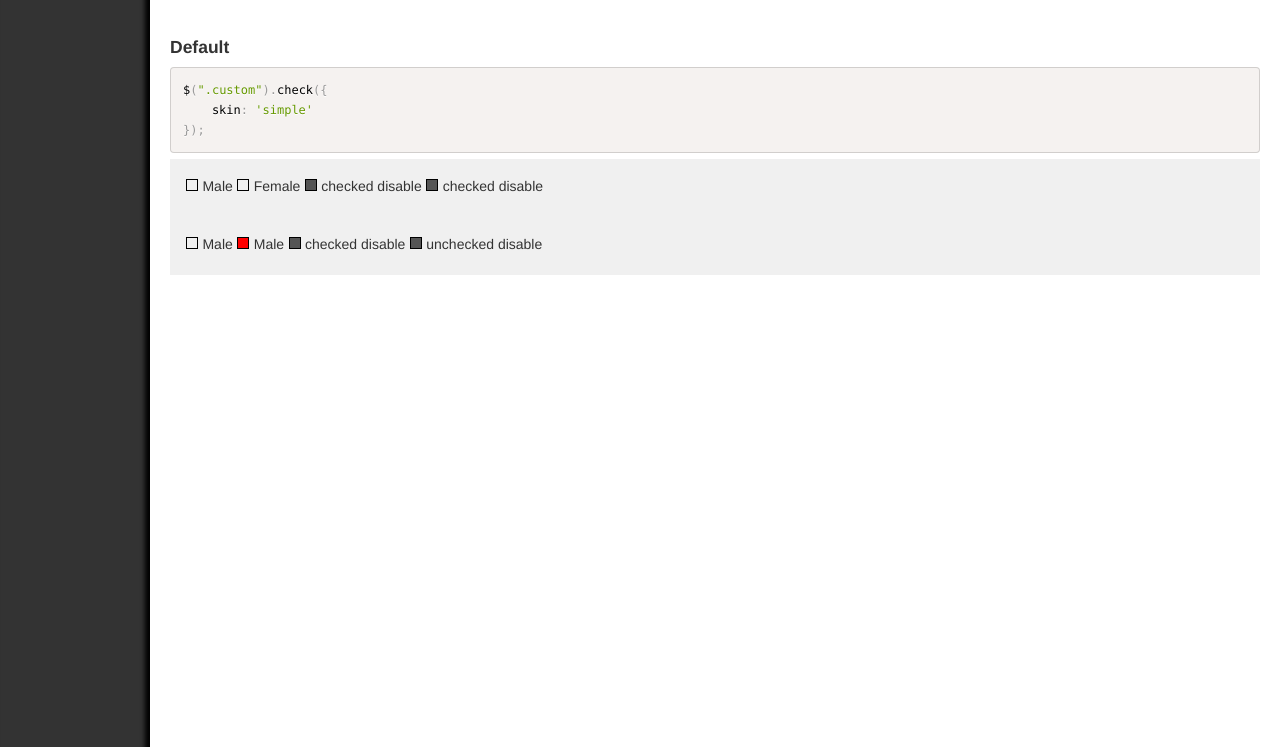
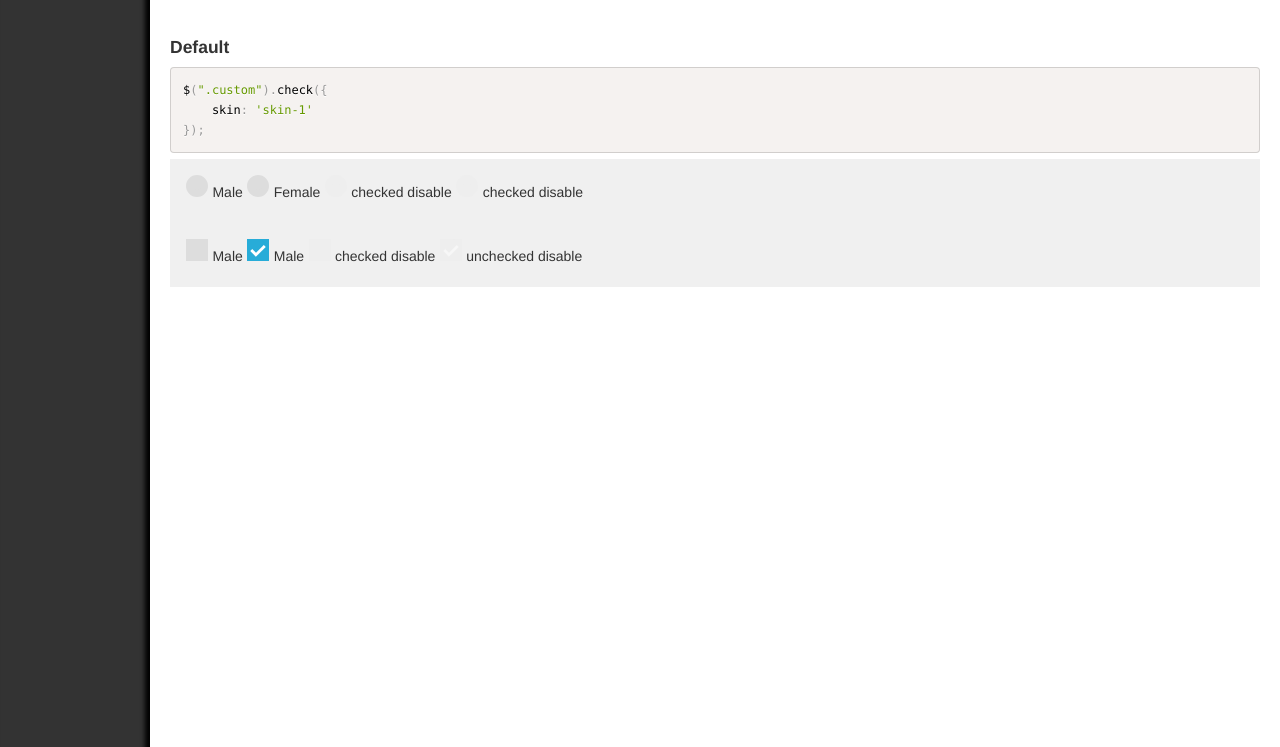
Before and after one commit to thecreation/jquery-asCheck, a website: page demo/index.html in a window 1280 px wide. Shown: the part 53-800 px from the top of the page. Drawn offline with Linux system fonts and the light colour scheme.

Commit message:
add new skin

```diff
--- a/demo/css/check.css
+++ b/demo/css/check.css
@@ -1,17 +1,121 @@
-.check-checked {
-  background-color: red;
+.check-box.type-checkbox.skin-1 {
+  position: relative;
+  display: inline-block;
+  width: 22px;
+  height: 22px;
+  cursor: pointer;
+  background-color: #ddd;
 }
 
-.check-disabled {
-  background-color: #555;
-  border: 1px solid #333;
+.check-box.type-checkbox.skin-1:before {
+  position: absolute;
+  bottom: 8px;
+  left: 4px;
+  display: inline-block;
+  width: 14px;
+  height: 8px;
+  background-color: transparent;
+  content: '';
+  -webkit-transform: rotate(-45deg);
+     -moz-transform: rotate(-45deg);
+      -ms-transform: rotate(-45deg);
+       -o-transform: rotate(-45deg);
+          transform: rotate(-45deg);
 }
 
-.check-box {
+.check-box.type-checkbox.skin-1:after {
+  position: absolute;
+  bottom: 12px;
+  left: 5px;
   display: inline-block;
-  width: 10px;
-  height: 10px;
-  border: 1px solid #000;
+  width: 13px;
+  height: 6px;
+  background-color: transparent;
+  content: '';
+  -webkit-transform: rotate(-45deg);
+     -moz-transform: rotate(-45deg);
+      -ms-transform: rotate(-45deg);
+       -o-transform: rotate(-45deg);
+          transform: rotate(-45deg);
+}
+
+.check-box.type-checkbox.skin-1:hover:before {
+  background-color: #fff;
+}
+
+.check-box.type-checkbox.skin-1:hover:after {
+  background-color: #ddd;
+}
+
+.check-box.type-checkbox.skin-1.check-checked {
+  background-color: #27acd8;
+}
+
+.check-box.type-checkbox.skin-1.check-checked:before {
+  background-color: #fff;
+}
+
+.check-box.type-checkbox.skin-1.check-checked:after {
+  background-color: #27acd8;
+}
+
+.check-box.type-checkbox.skin-1.check-disabled {
+  cursor: default;
+  background-color: #eee;
+}
+
+.check-box.type-checkbox.skin-1.check-disabled:before {
+  background-color: transparent;
+}
+
+.check-box.type-checkbox.skin-1.check-disabled:after {
+  background-color: transparent;
+}
+
+.check-box.type-checkbox.skin-1.check-disabled.check-checked {
+  cursor: default;
+  background-color: #eee;
+}
+
+.check-box.type-checkbox.skin-1.check-disabled.check-checked:before {
+  background-color: rgba(255, 255, 255, 0.5);
+}
+
+.check-box.type-checkbox.skin-1.check-disabled.check-checked:after {
+  background-color: #eee;
+}
+
+.check-box.type-radio.skin-1 {
+  display: inline-block;
+  width: 8px;
+  height: 8px;
+  cursor: pointer;
+  background-color: #ddd;
+  border: 7px solid #ddd;
+  -webkit-border-radius: 23px 23px 23px 23px;
+     -moz-border-radius: 23px 23px 23px 23px;
+          border-radius: 23px 23px 23px 23px;
+}
+
+.check-box.type-radio.skin-1:hover {
+  background-color: #fff;
+}
+
+.check-box.type-radio.skin-1.check-checked {
+  background-color: #fff;
+  border-color: #27acd8;
+}
+
+.check-box.type-radio.skin-1.check-disabled {
+  cursor: default;
+  background-color: #eee;
+  border-color: #eee;
+}
+
+.check-box.type-radio.skin-1.check-disabled.check-checked {
+  cursor: default;
+  background-color: rgba(255, 255, 255, 0.5);
+  border-color: #eee;
 }
 
 label {
--- a/demo/index.html
+++ b/demo/index.html
@@ -6,7 +6,7 @@
     <head>
         <meta charset="utf-8">
         <meta http-equiv="X-UA-Compatible" content="IE=edge,chrome=1">
-        <title>Paginator</title>
+        <title>check</title>
         <meta name="description" content="">
         <meta name="viewport" content="width=device-width">
 
@@ -51,7 +51,7 @@
             <h4>Default</h4>
             <pre class="has-example"><code class="language-javascript">
 $(".custom").check({
-    skin: 'simple'
+    skin: 'skin-1'
 });
             </code></pre>
             <div class="example">
@@ -84,7 +84,7 @@ $(".custom").check({
                         console.log($(bar[3]));
 
                         $('.radio').check({
-                            skin: 'simple'
+                            skin: 'skin-1'
                         });
                     });
                 </script>
@@ -112,7 +112,7 @@ $(".custom").check({
                 <script>
                     $(document).ready(function() {
                         $('.checkbox').check({
-                            skin: 'simple'
+                            skin: 'skin-1'
                         });
 
                     });
--- a/less/jquery.check.less
+++ b/less/jquery.check.less
@@ -1,18 +1,157 @@
-.check-checked {
-	background-color: red;
+//mixins
+//================================================
+.background-vertical (@color-first: #000, @color-last: #000, @location-first: 0%, @location-last: 100%) {
+	background-image: -moz-linear-gradient(top,  @color-first @location-first, @color-last @location-last);
+	background-image: -webkit-gradient(linear, left top, left bottom, color-stop(@location-first,@color-first), color-stop(@location-last,@color-last));
+	background-image: -webkit-linear-gradient(top,  @color-first @location-first,@color-last @location-last);
+	background-image: -o-linear-gradient(top,  @color-first @location-first,@color-last @location-last);
+	background-image: -ms-linear-gradient(top,  @color-first @location-first,@color-last @location-last);
+	background-image: linear-gradient(to bottom,  @color-first @location-first,@color-last @location-last);
 }
-.check-disabled {
-	background-color: #555;
-	border: 1px solid #333;
+.background-horizontal (@color-first: #000, @color-last: #000, @location-first: 0%, @location-last: 100%) {
+	background-image: -moz-linear-gradient(left,  @color-first @location-first, @color-last @location-last);
+	background-image: -webkit-gradient(linear, left top, right top, color-stop(@location-first,@color-first), color-stop(@location-last,@color-last));
+	background-image: -webkit-linear-gradient(left,  @color-first @location-first,@color-last @location-last);
+	background-image: -o-linear-gradient(left,  @color-first @location-first,@color-last @location-last);
+	background-image: -ms-linear-gradient(left,  @color-first @location-first,@color-last @location-last);
+	background-image: linear-gradient(to right,  @color-first @location-first,@color-last @location-last);
+}
+.text-shadow (@Horizontal, @Vertical, @Blur, @color: #000) {
+	-webkit-text-shadow: @Horizontal @Vertical @Blur @color;
+	-moz-text-shadow:    @Horizontal @Vertical @Blur @color;
+	text-shadow:         @Horizontal @Vertical @Blur @color;
+}
+.box-shadow (@Horizontal, @Vertical, @Blur, @Spread, @color: #000) {
+	-webkit-box-shadow: @Horizontal @Vertical @Blur @Spread @color;
+	-moz-box-shadow:    @Horizontal @Vertical @Blur @Spread @color;
+	box-shadow:         @Horizontal @Vertical @Blur @Spread @color;
+}
+.box-shadow-inset (@Horizontal, @Vertical, @Blur, @Spread, @color: #000) {
+	-webkit-box-shadow: @Horizontal @Vertical @Blur @Spread @color inset;
+	-moz-box-shadow:    @Horizontal @Vertical @Blur @Spread @color inset;
+	box-shadow:         @Horizontal @Vertical @Blur @Spread @color inset;
+}
+.box-shadow-bothWay (@Horizontal, @Vertical, @Blur, @Spread, @color: #000,@Horizontal-inset: none,@Vertical-inset: none,@Blur-inset: none, @Spread-inset: none, @color-inset: rgba(0,0,0,0)) {
+	-webkit-box-shadow: @Horizontal @Vertical @Blur @Spread @color,inset @Horizontal-inset @Vertical-inset @Blur-inset @Spread-inset @color-inset;
+	-moz-box-shadow:    @Horizontal @Vertical @Blur @Spread @color,inset @Horizontal-inset @Vertical-inset @Blur-inset @Spread-inset @color-inset;
+	box-shadow:         @Horizontal @Vertical @Blur @Spread @color,inset @Horizontal-inset @Vertical-inset @Blur-inset @Spread-inset @color-inset;
+}
+.border-radius (@TopLeft,@TopRight,@BottomRight,@BottomLeft) {
+	-webkit-border-radius: @TopLeft @TopRight @BottomRight @BottomLeft;
+	-moz-border-radius:    @TopLeft @TopRight @BottomRight @BottomLeft;
+	border-radius:         @TopLeft @TopRight @BottomRight @BottomLeft;
+}
+.rotate (@rotate) {
+	-webkit-transform: rotate(@rotate);
+	-moz-transform:    rotate(@rotate);
+	-ms-transform:     rotate(@rotate);
+	-o-transform:      rotate(@rotate);
+	transform:         rotate(@rotate);
+}
+//================================================
+
+//check-box --  skin-1
+//==============================================
+.check-box.type-checkbox.skin-1 {
+	position: relative;
+	display: inline-block;
+	width: 22px;
+	height: 22px;
+	background-color: #ddd;
+	cursor: pointer;
+	&:before {
+		position: absolute;
+		left: 4px;
+		bottom: 8px;
+		display: inline-block;
+		content: '';
+		width: 14px;
+		height: 8px;
+		background-color: transparent;
+		.rotate (-45deg);
+	}
+	&:after {
+		position: absolute;
+		left: 5px;
+		bottom: 12px;
+		display: inline-block;
+		content: '';
+		width: 13px;
+		height: 6px;
+		background-color: transparent;
+		.rotate (-45deg);
+	}
+	&:hover {
+		&:before {
+			background-color: #fff;
+		}
+		&:after {
+			background-color: #ddd;
+		}
+	}
+	&.check-checked {
+		background-color: #27acd8;
+		&:before {
+			background-color: #fff;
+		}
+		&:after {
+			background-color: #27acd8;
+		}
+	}
+	&.check-disabled {
+		background-color: #eee;
+		cursor: default;
+		&:before {
+			background-color: transparent;
+		}
+		&:after {
+			background-color: transparent;
+		}
+	}
+	&.check-disabled.check-checked {
+		background-color: #eee;
+		cursor: default;
+		&:before {
+			background-color: rgba(255,255,255,0.5);
+		}
+		&:after {
+			background-color: #eee;
+		}
+	}
 }
 
-.check-box {
-	width: 10px;
-	height: 10px;
+.check-box.type-radio.skin-1 {
+	display: inline-block;
+	width: 8px;
+	height: 8px;
+	background-color: #ddd;
+	border: 7px solid #ddd;
+	cursor: pointer;
+	.border-radius (23px,23px,23px,23px);
+	&:hover {
+		background-color: #fff;
+	}
+	&.check-checked {
+		background-color: #fff;
+		border-color: #27acd8;
+	}
+	&.check-disabled {
+		background-color: #eee;
+		border-color: #eee;
+		cursor: default;
+	}
+	&.check-disabled.check-checked {
+		background-color: rgba(255,255,255,0.5);
+		border-color: #eee;
+		cursor: default;
+	}
+}
+//==============================================
 
-	border: 1px solid #000;
-	display: inline-block;
-}
+
+
+
+
 
 label {
 	display: inline-block;
```
Also changed, not shown: src/jquery.check.js.
